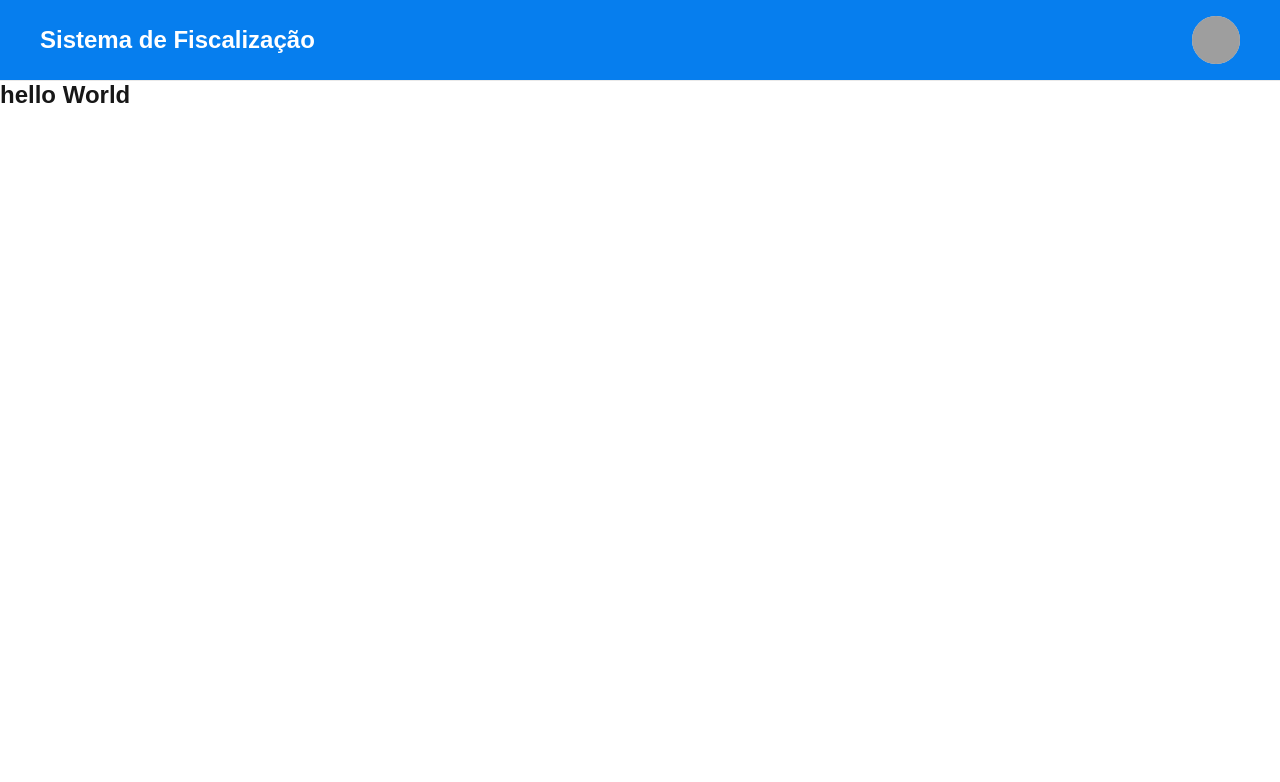
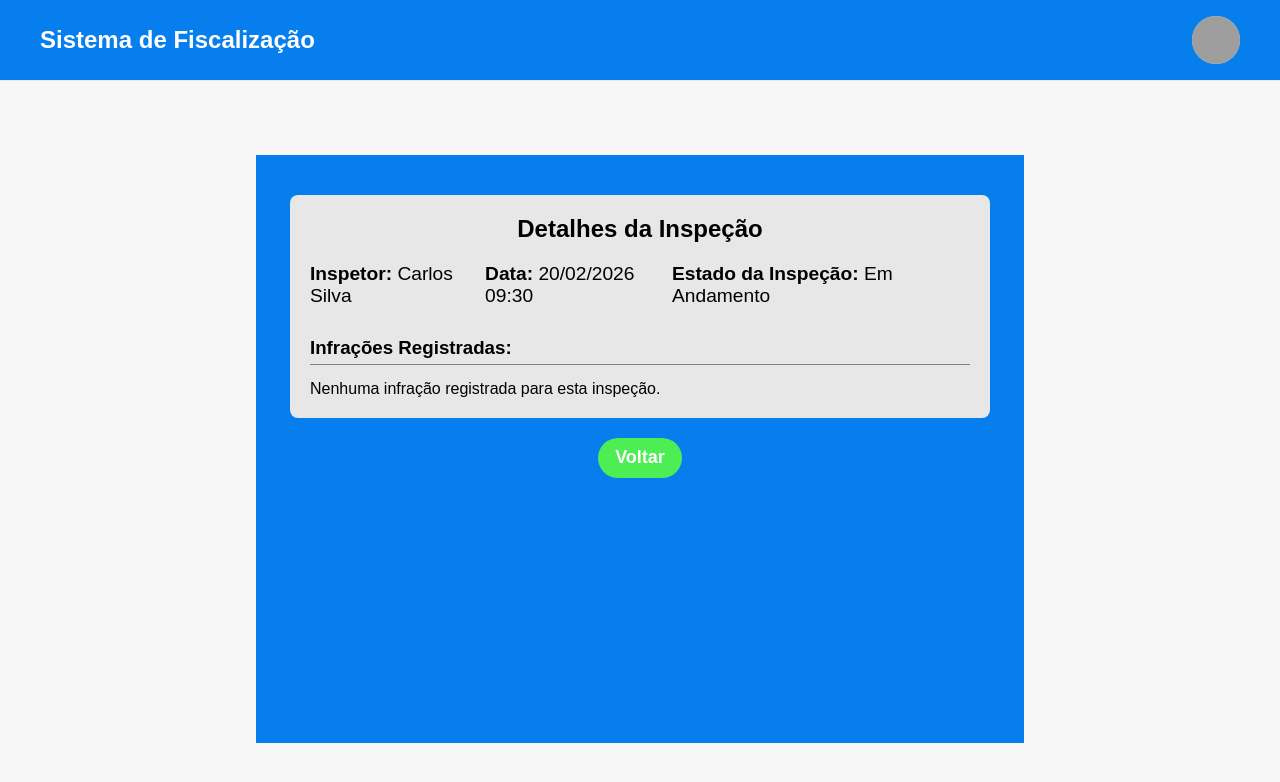
Before and after one commit to jefersongomesjr/inspections-app, a Next.js app: page /inspections/Mc3YL2 in a window 1280 px wide. Shown: the top 782 px of the page. Built offline with nearby package versions, Linux system fonts and the light colour scheme; data requests are answered from the project's data file; grey boxes are pictures that could not be loaded.

Commit message:
feat: create IspectionDetailPage

```diff
--- a/src/app/inspections/[id]/page.tsx
+++ b/src/app/inspections/[id]/page.tsx
@@ -1,9 +1,101 @@
+"use client";
+
+import { useEffect, useState } from "react";
+import { useRouter, useParams } from "next/navigation";
+import { getInspections } from "@/services/inspections.service";
+import { Inspection, Infraction } from "@/types/inspections";
 import styles from "./page.module.css";
+import CardContent from "@/app/components/molecules/CardContent";
+import { Button } from "@/app/components/atoms/Button";
+import InspectionsLayout from "@/app/components/atoms/InspectionsLayout";
 
 export default function InspectionsDetailPage() {
+  const router = useRouter();
+  const params = useParams();
+  const inspectionId = params.id as string;
+  const [inspection, setInspection] = useState<Inspection | null>(null);
+  const [loading, setLoading] = useState(true);
+  const [error, setError] = useState<string | null>(null);
+
+  useEffect(() => {
+    const fetchInspection = async () => {
+      try {
+        setLoading(true);
+        const allInspections = await getInspections();
+        const foundInspection = allInspections.find(
+          (insp) => insp.id === inspectionId
+        );
+        if (foundInspection) {
+          setInspection(foundInspection);
+        } else {
+          setError("Inspeção não encontrada.");
+        }
+      } catch (err) {
+        setError("Erro ao carregar os detalhes da inspeção.");
+        console.error(err);
+      } finally {
+        setLoading(false);
+      }
+    };
+
+    if (inspectionId) {
+      fetchInspection();
+    }
+  }, [inspectionId]);
+
+  if (loading) {
+    return (
+      <InspectionsLayout>
+        <p>Carregando detalhes da inspeção...</p>
+      </InspectionsLayout>
+    );
+  }
+
+  if (error) {
+    return (
+      <InspectionsLayout>
+        <p style={{ color: "red" }}>{error}</p>
+        <Button textAction="Voltar" variant="secondary" onClick={() => router.push("/inspections")} />
+      </InspectionsLayout>
+    );
+  }
+
+  if (!inspection) {
+    return (
+      <InspectionsLayout>
+        <p>Nenhuma inspeção selecionada.</p>
+        <Button textAction="Voltar" variant="secondary" onClick={() => router.push("/inspections")} />
+      </InspectionsLayout>
+    );
+  }
+
   return (
-    <div className={styles.page}>
-      <h2>hello World</h2>
+  <div className={styles.main}>
+
+    <InspectionsLayout>
+      <div className={styles.detailCard}>
+        <h2>Detalhes da Inspeção</h2>
+        <CardContent inspection={inspection} />
+
+        <h3>Infrações Registradas:</h3>
+        {inspection.infractions && inspection.infractions.length > 0 ? (
+          <ul className={styles.infractionsList}>
+            {inspection.infractions.map((infraction: Infraction) => (
+              <li key={infraction.id} className={styles.infractionItem}>
+                <p><strong>Descrição:</strong> {infraction.description}</p>
+                <p><strong>Gravidade:</strong> {infraction.severity}</p>
+                <p><strong>Interdição Imediata:</strong> {infraction.immediateInterdiction ? "Sim" : "Não"}</p>
+              </li>
+            ))}
+          </ul>
+        ) : (
+          <p>Nenhuma infração registrada para esta inspeção.</p>
+        )}
+      </div>
+      <div style={{ marginTop: '20px' }}>
+        <Button textAction="Voltar" variant="primary" onClick={() => router.push("/inspections")} />
+      </div>
+    </InspectionsLayout>
     </div>
   );
 }
```
Also changed, not shown: src/app/inspections/page.tsx (+4 -5 lines).
